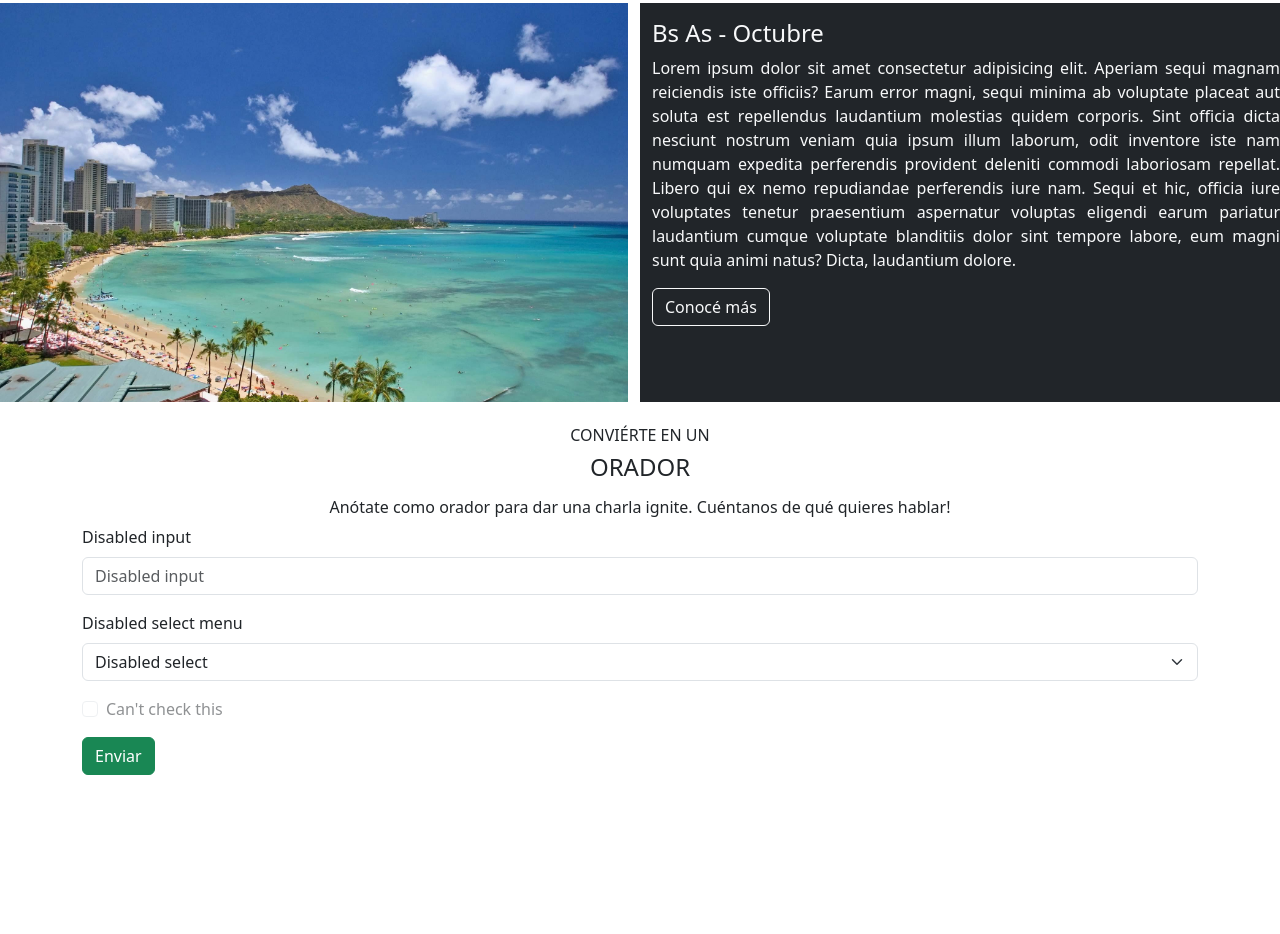
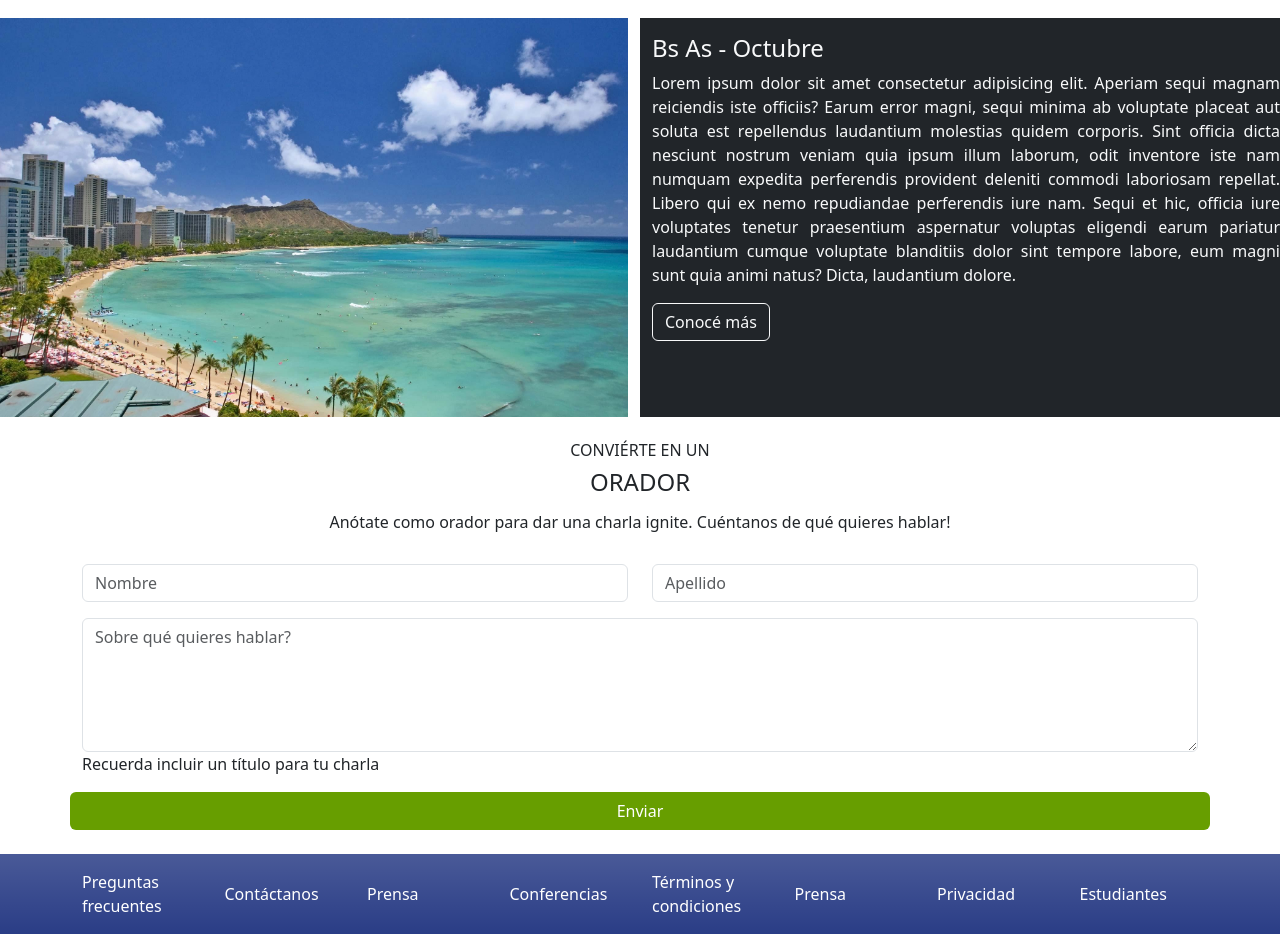
Before and after one commit to cjromano18/CodoaCodo, a plain HTML site: page index.html in a window 1280 px wide. Shown: the part 1012-1946 px from the top of the page. Before the commit the page ends 1787 px from the top, so only its background shows below. Drawn offline with nearby package versions, Linux system fonts and the light colour scheme.

Commit message:
completando el trabajo

```diff
--- a/css/estilos.css
+++ b/css/estilos.css
@@ -10,3 +10,15 @@ header {
 .carousel-caption {
     text-align: right;
 }
+
+#enviar {
+    background-color: rgb(103, 158, 0);
+    color: white;
+}
+
+footer {
+background-color: #2a3d86;
+color: white;
+width: 100%;
+
+}
--- a/index.html
+++ b/index.html
@@ -12,7 +12,7 @@
         <div class="container">
             <nav class="navbar navbar-expand-lg navbar-dark">
                 <div class="container-fluid">
-                    <a class="navbar-brand" href="#">Conf Bs As</a>
+                    <a class="navbar-brand" href="#"><img src="img/codoacodo.png" alt="" height="45"> Bs As</a>
                     <button class="navbar-toggler" type="button" data-bs-toggle="collapse" data-bs-target="#navbarSupportedContent" aria-controls="navbarSupportedContent" aria-expanded="false" aria-label="Toggle navigation">
                         <span class="navbar-toggler-icon"></span>
                     </button>
@@ -116,30 +116,54 @@
         <h6 class="text-center mt-3">CONVIÉRTE EN UN</h6>
         <h4 class="text-center mb-3">ORADOR</h4>
         <h6 class="text-center mt-3">Anótate como orador para dar una charla ignite. Cuéntanos de qué quieres hablar!</h6>
-        <div class="container">
-            <form>
-                  <div class="mb-3">
-                    <label for="disabledTextInput" class="form-label">Disabled input</label>
-                    <input type="text" id="disabledTextInput" class="form-control" placeholder="Disabled input">
+        <div class="container ">
+            <form class="row">
+                  <div class="mb-3 col-6">
+                    <label for="Nombre" class="form-label"></label>
+                    <input type="text" id="Nombre" class="form-control" placeholder="Nombre">
+                  </div>
+                  <div class="mb-3 col-6">
+                    <label for="Apellido" class="form-label"></label>
+                    <input type="text" id="Apellido" class="form-control" placeholder="Apellido">
                   </div>
                   <div class="mb-3">
-                    <label for="disabledSelect" class="form-label">Disabled select menu</label>
-                    <select id="disabledSelect" class="form-select">
-                      <option>Disabled select</option>
-                    </select>
+                    <textarea class="form-control" name="Mensaje" id="" cols="30" rows="5" placeholder="Sobre qué quieres hablar?"></textarea>
+                    <label for="Mensaje">Recuerda incluir un título para tu charla</label>
                   </div>
-                  <div class="mb-3">
-                    <div class="form-check">
-                      <input class="form-check-input" type="checkbox" id="disabledFieldsetCheck" disabled>
-                      <label class="form-check-label" for="disabledFieldsetCheck">
-                        Can't check this
-                      </label>
-                    </div>
-                  </div>
-                  <button type="submit" class="btn btn-success">Enviar</button>
+                  <button type="submit" id="enviar" class="btn">Enviar</button>
               </form>
         </div>
     </section>
+    <footer class="text mt-4 py-3 bg-gradient">
+        <div class="container">
+            <div class="row align-items-center">
+                <div class="col">
+                    Preguntas frecuentes
+                  </div>
+                  <div class="col">
+                    Contáctanos
+                  </div>
+                  <div class="col">
+                    Prensa
+                  </div>
+                  <div class="col">
+                    Conferencias
+                  </div>
+                  <div class="col">
+                    Términos y condiciones
+                  </div>
+                  <div class="col">
+                    Prensa
+                  </div>
+                  <div class="col">
+                    Privacidad
+                  </div>
+                  <div class="col">
+                    Estudiantes
+                  </div>
+            </div>
+        </div>
+    </footer>
     <script src="https://cdn.jsdelivr.net/npm/bootstrap@5.3.0-alpha3/dist/js/bootstrap.bundle.min.js" integrity="sha384-ENjdO4Dr2bkBIFxQpeoTz1HIcje39Wm4jDKdf19U8gI4ddQ3GYNS7NTKfAdVQSZe" crossorigin="anonymous"></script>
   </body>
 </html>
```
